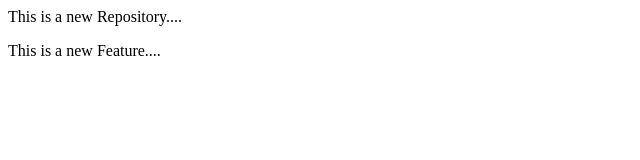
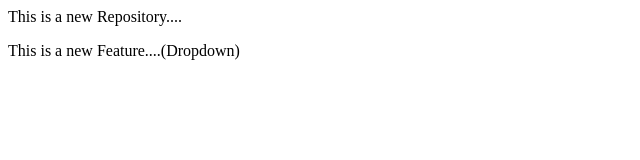
Before and after one commit to Aishwarya-S-15/localrepo, a plain HTML site: page index.html in a window 1280 px wide. Shown: the full height of the page, 0-640 px from the left. Drawn offline with Linux system fonts and the light colour scheme.

Commit message:
Add dropdown

```diff
--- a/index.html
+++ b/index.html
@@ -1,2 +1,2 @@
 <p>This is a new Repository....</p>
-<p>This is a new Feature....</p>
+<p>This is a new Feature....(Dropdown)</p>
```
